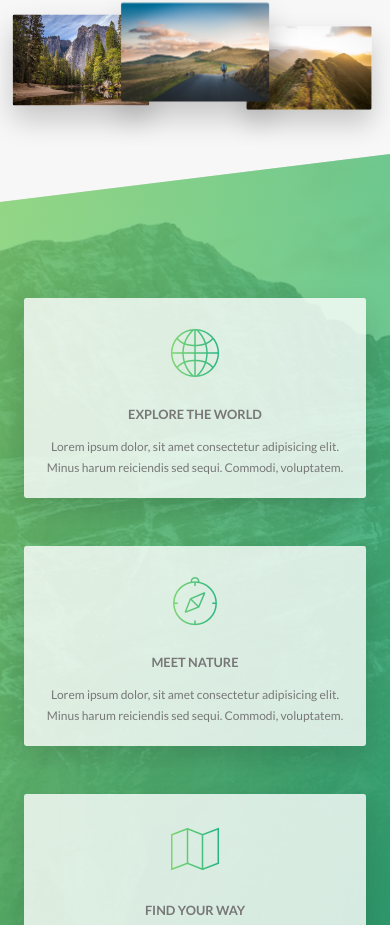
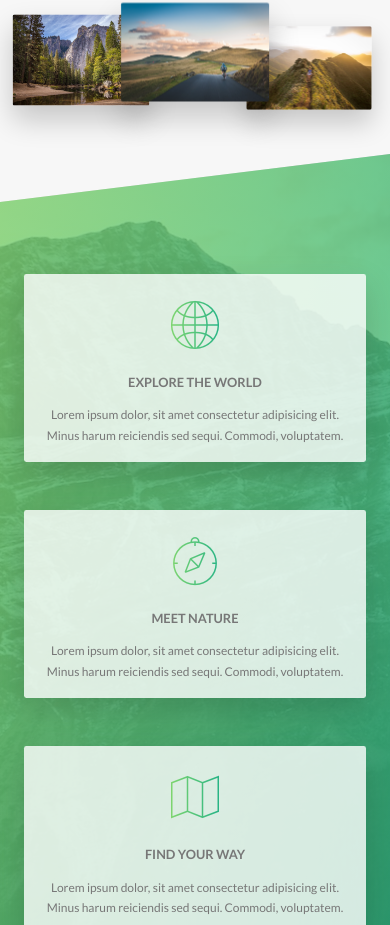
Before and after one commit to VladimirVolvakov/nature-tours-travel, a website: page index.html in a window 390 px wide. Shown: the part 1256-2181 px from the top of the page. Drawn offline with Linux system fonts and the light colour scheme.

Commit message:
style: add styles for media queries for component.feature-box

```diff
--- a/sass/components/_feature-box.scss
+++ b/sass/components/_feature-box.scss
@@ -6,6 +6,10 @@
   box-shadow: 0 1.5rem 4rem rgba($color-black, 0.15);
   text-align: center;
   transition: all 0.3s;
+
+  @include respond(tab-portrait) {
+    padding: 2rem;
+  }
 
   &:hover {
     transform: scale(1.05) translateY(-1.5rem);
@@ -18,5 +22,9 @@
     background-image: linear-gradient(to right, $color-primary-light, $color-primary-dark);
     -webkit-background-clip: text;
     color: transparent;
+
+    @include respond(tab-portrait) {
+      margin-bottom: 0;
+    }
   }
 }
--- a/sass/pages/_home.scss
+++ b/sass/pages/_home.scss
@@ -25,7 +25,7 @@
   }
 
   @include respond(tab-portrait) {
-    padding: 15rem 0;
+    padding: 12rem 0;
   }
 }
 
```
Also changed, not shown: css/style.css.
